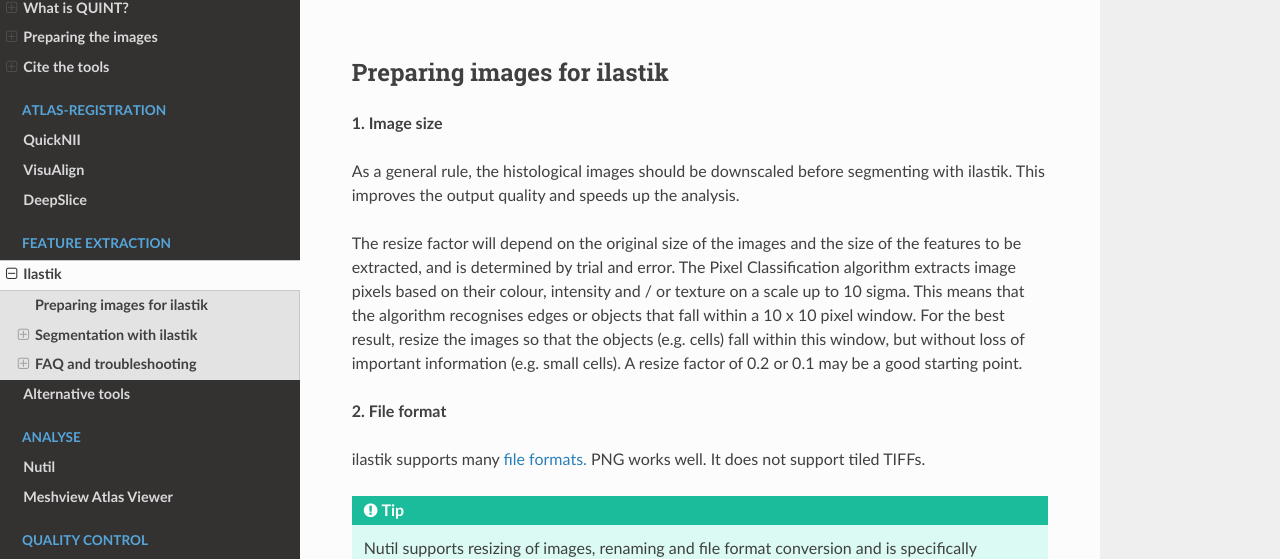
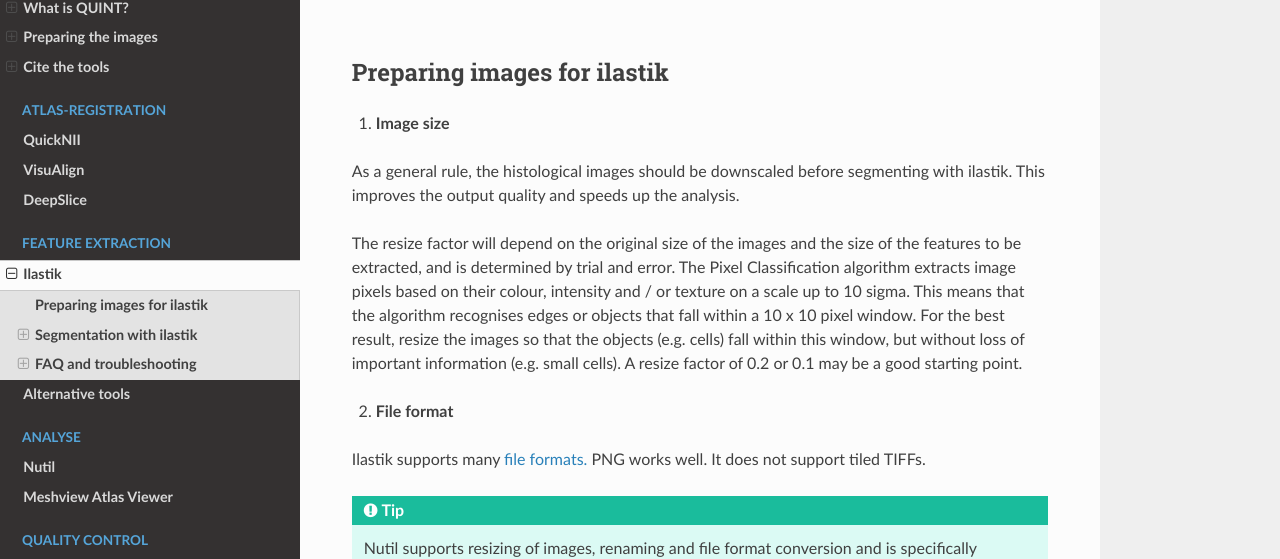
Before and after one commit to Neural-Systems-at-UIO/QUINT_workflow, a Sphinx documentation site: the page built from docs/Ilastik.rst, in a window 1280 px wide and 900 px high, scrolled down 253 px. Shown: the part 144-703 px from the top of the window. Built offline with Sphinx 7.4.7 and the Read the Docs theme 2.0.0, drawn with Linux system fonts in a browser that asks for light colours.

Commit message:
Update Ilastik.rst

```diff
--- a/docs/Ilastik.rst
+++ b/docs/Ilastik.rst
@@ -11,15 +11,15 @@
 **Preparing images for ilastik**
 ---------------------------------
 
-**1. Image size**
+1. **Image size**
 
 As a general rule, the histological images should be downscaled before segmenting with ilastik. This improves the output quality and speeds up the analysis.
 
 The resize factor will depend on the original size of the images and the size of the features to be extracted, and is determined by trial and error. The Pixel Classification algorithm extracts image pixels based on their colour, intensity and / or texture on a scale up to 10 sigma. This means that the algorithm recognises edges or objects that fall within a 10 x 10 pixel window. For the best result, resize the images so that the objects (e.g. cells) fall within this window, but without loss of important information (e.g. small cells).  A resize factor of 0.2 or 0.1 may be a good starting point.
 
-**2. File format**
+2. **File format**
 
-ilastik supports many `file formats. <https://www.ilastik.org/documentation/basics/dataselection>`_ PNG works well. It does not support tiled TIFFs.
+Ilastik supports many `file formats. <https://www.ilastik.org/documentation/basics/dataselection>`_ PNG works well. It does not support tiled TIFFs.
 
 .. tip::
    Nutil supports resizing of images, renaming and file format conversion and is specifically designed for histological images from mouse and rat.
```
